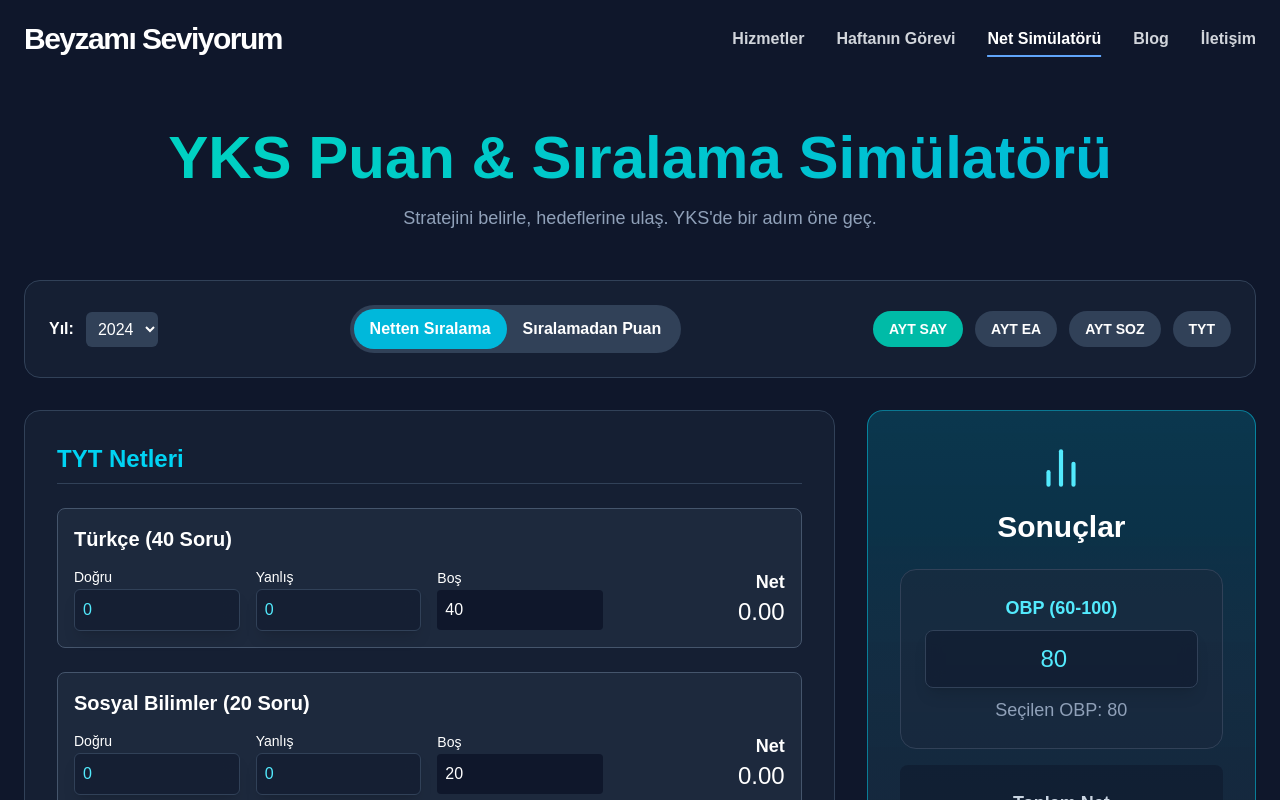
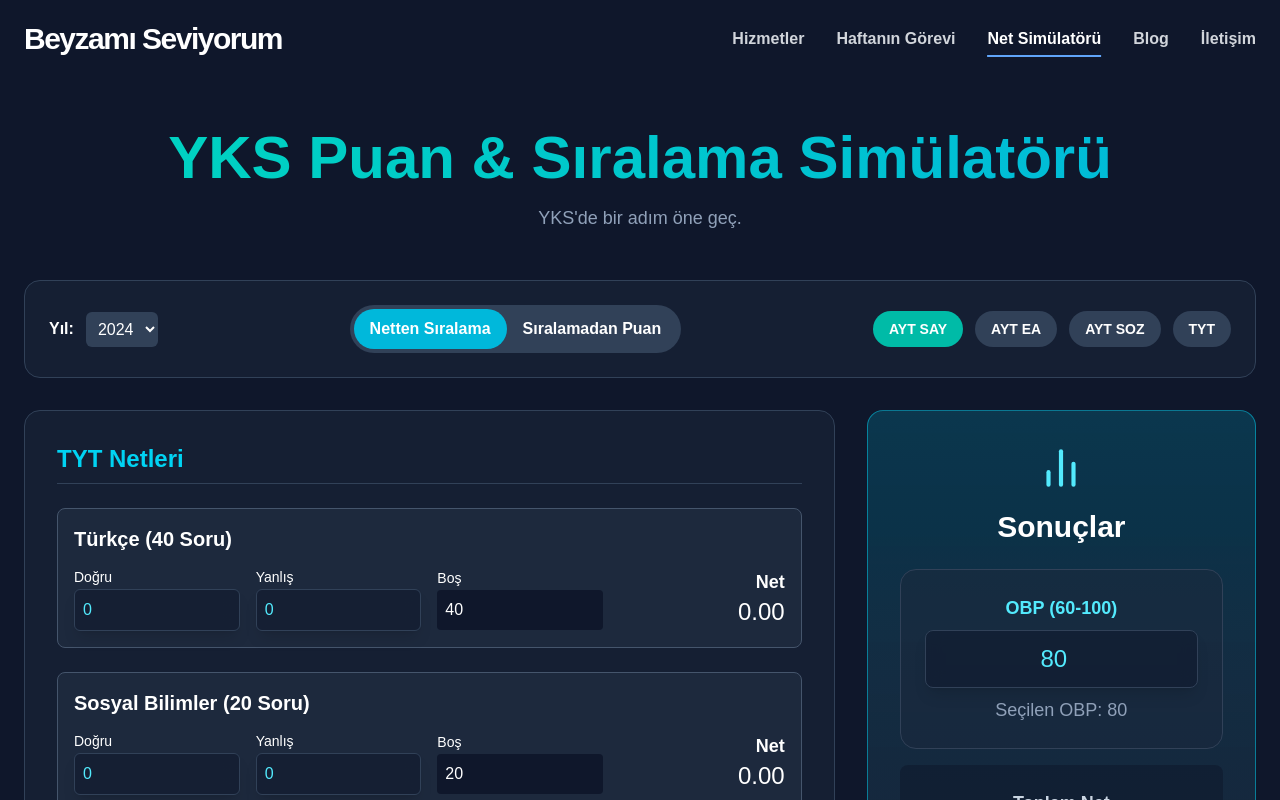
Before and after one commit to lightlessy/kocluk-app, a Next.js app: page /net-simulatoru in a window 1280 px wide. Shown: the top 800 px of the page. Built offline with nearby package versions, Linux system fonts and the light colour scheme.

Commit message:
Vercel Hataları Düzeltildi

```diff
--- a/src/app/components/Footer.tsx
+++ b/src/app/components/Footer.tsx
@@ -4,7 +4,6 @@ import { useState, useEffect, useRef } from 'react';
 import { FaInstagram, FaTwitter, FaWhatsapp, FaYoutube } from 'react-icons/fa';
 import { FiUsers, FiCheckSquare } from 'react-icons/fi';
 import './Footer.css';
-import { FaSwatchbook } from 'react-icons/fa6';
 
 const academicSymbols = 'Σ∫π√αβθλ∞ωμψABCDEFGHIJKLMNOPQRSTUVWXYZ0123456789';
 
--- a/src/app/net-simulatoru/page.tsx
+++ b/src/app/net-simulatoru/page.tsx
@@ -1,7 +1,7 @@
 'use client';
 
 import { useState, useMemo, useEffect } from 'react';
-import { FiTrendingUp, FiBarChart2, FiTarget, FiZap } from 'react-icons/fi';
+import { FiBarChart2, FiTarget, FiZap } from 'react-icons/fi';
 
 interface Ders {
   name: string;
@@ -134,7 +134,14 @@ export default function NetSimulatoruPage() {
     }
   }, [alan, year]);
 
-  const [netValues, setNetValues] = useState<any>({});
+  type NetValue = {
+    doğru: number;
+    yanlış: number;
+  };
+  type NetValuesType = {
+    [key: string]: NetValue;
+  };
+  const [netValues, setNetValues] = useState<NetValuesType>({});
   const [obp, setObp] = useState(80);
   const [obpInput, setObpInput] = useState('80');
   const [hedefSiralama, setHedefSiralama] = useState(10000);
@@ -160,7 +167,7 @@ export default function NetSimulatoruPage() {
         if (field === 'yanlış') newYanlış = currentDers.questions - newDoğru;
     }
 
-    setNetValues((prev: any) => ({
+    setNetValues((prev: NetValuesType) => ({
       ...prev,
       [dersName]: { doğru: newDoğru, yanlış: newYanlış },
     }));
@@ -296,7 +303,7 @@ export default function NetSimulatoruPage() {
             YKS Puan & Sıralama Simülatörü
           </h1>
           <p className="text-lg text-slate-400 max-w-3xl mx-auto">
-            Stratejini belirle, hedeflerine ulaş. YKS'de bir adım öne geç.
+            YKS&apos;de bir adım öne geç.
           </p>
         </div>
 
```
